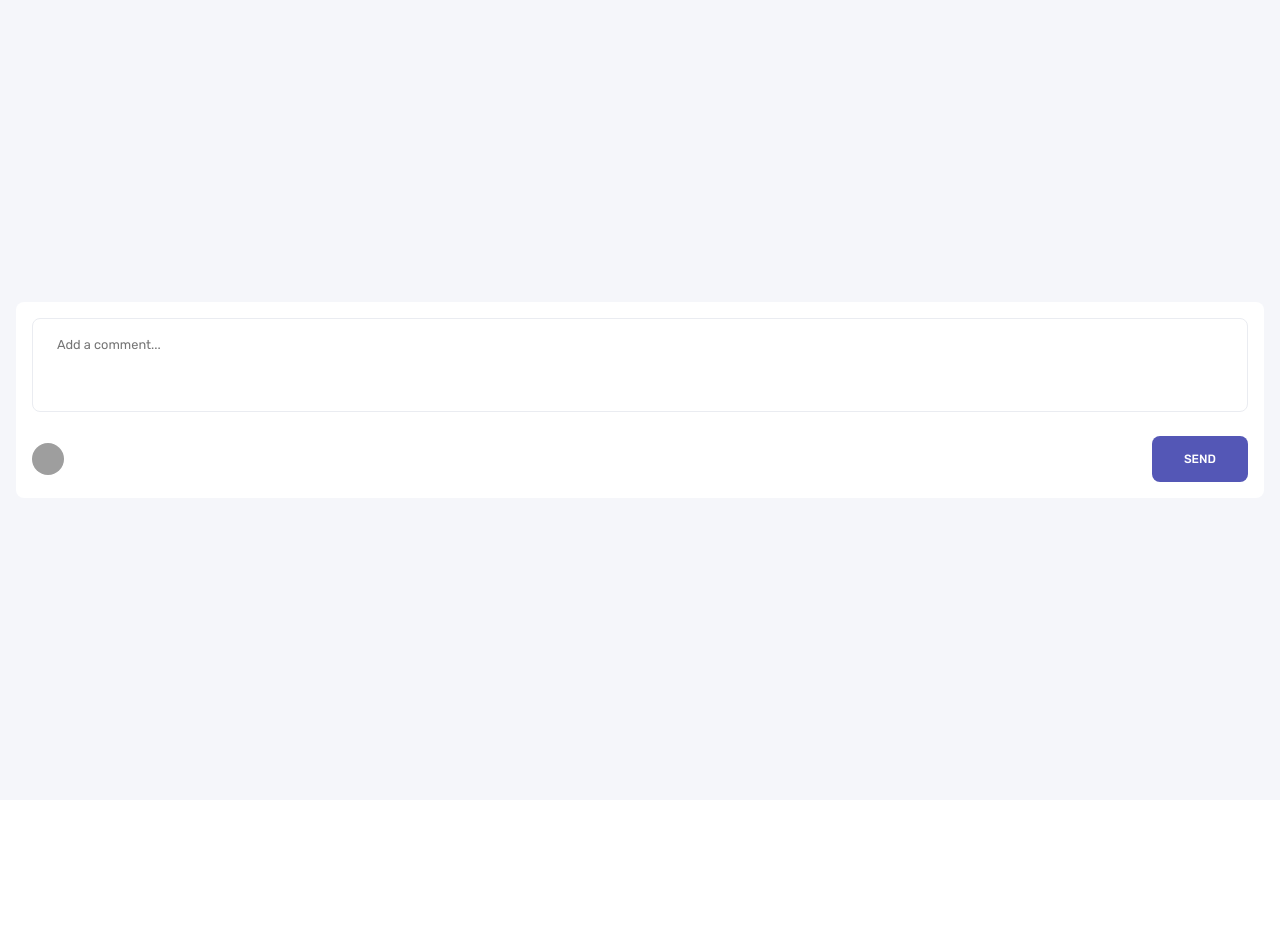
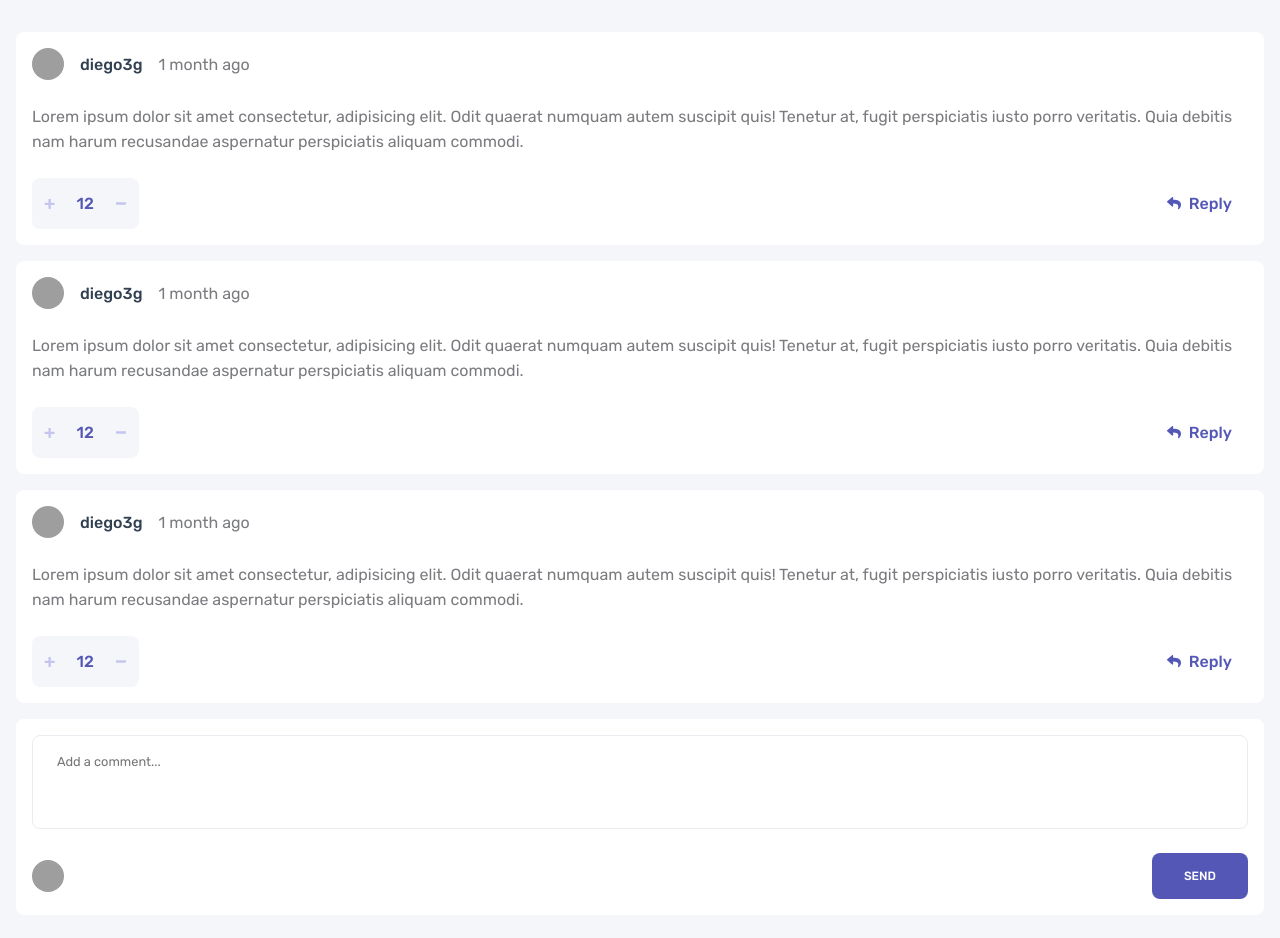
Before and after one commit to Diounata/comments-section, a React (Vite) app in the folder client/: page / in a window 1280 px wide. Shown: the top 938 px of the page. Before the commit the page ends 800 px from the top, so only its background shows below. Built offline with nearby package versions, Linux system fonts and the light colour scheme; grey boxes are pictures that could not be loaded.

Commit message:
add: Comment component

```diff
--- /dev/null
+++ b/client/src/components/Comment/index.tsx
@@ -0,0 +1,70 @@
+import {
+  Container,
+  Header,
+  Main,
+  Footer,
+  FeedbackContainer,
+  Button,
+  ReplyingTo,
+  ButtonsContainer,
+} from './styles';
+
+import PlusSVG from '../../assets/icon-plus.svg';
+import MinusSVG from '../../assets/icon-minus.svg';
+import ReplySVG from '../../assets/icon-reply.svg';
+import DeleteSVG from '../../assets/icon-delete.svg';
+import EditSVG from '../../assets/icon-edit.svg';
+
+export function Comment() {
+  return (
+    <Container>
+      <Header>
+        <img src="https://github.com/diego3g.png" alt="diego3g avatar" />
+
+        <p>
+          diego3g
+
+          {/* <span>you</span> */}
+        </p>
+
+        <span>1 month ago</span>
+      </Header>
+
+      <Main>
+        {/* <ReplyingTo>@Diounata </ReplyingTo> */}
+
+        Lorem ipsum dolor sit amet consectetur, adipisicing elit. Odit quaerat numquam autem
+        suscipit quis! Tenetur at, fugit perspiciatis iusto porro veritatis. Quia debitis nam harum
+        recusandae aspernatur perspiciatis aliquam commodi.
+      </Main>
+
+      <Footer>
+        <FeedbackContainer>
+          <button>
+            <img src={PlusSVG} alt="Like" title="Like" />
+          </button>
+
+          <p>12</p>
+
+          <button>
+            <img src={MinusSVG} alt="Dislike" title="Dislike" />
+          </button>
+        </FeedbackContainer>
+
+        <ButtonsContainer>
+          <Button color="BLUE">
+            <img src={ReplySVG} alt="Reply" title="Reply" /> Reply
+          </Button>
+
+          {/* <Button color="RED">
+            <img src={DeleteSVG} alt="Delete" title="Delete" /> Delete
+          </Button>
+
+          <Button color="BLUE">
+            <img src={EditSVG} alt="Edit" title="Edit" /> Edit
+          </Button> */}
+        </ButtonsContainer>
+      </Footer>
+    </Container>
+  );
+}
--- /dev/null
+++ b/client/src/components/Comment/styles.ts
@@ -0,0 +1,104 @@
+import styled from 'styled-components';
+
+const Container = styled.section`
+  display: flex;
+  flex-direction: column;
+  gap: 1.5rem;
+
+  width: 100%;
+  padding: 1rem;
+
+  background-color: ${({ theme }) => theme.COLOR.WHITE};
+  border-radius: 8px;
+
+  font-size: 0.75rem;
+  color: #7a7b7f;
+`;
+
+const Header = styled.header`
+  display: flex;
+  align-items: center;
+  gap: 1rem;
+
+  img {
+    width: 2rem;
+    height: 2rem;
+
+    border-radius: 1rem;
+  }
+
+  p {
+    display: flex;
+    align-items: center;
+    gap: 0.625rem;
+
+    font: ${({ theme }) => theme.FONT.MEDIUM_500};
+    color: ${({ theme }) => theme.COLOR.DARK_BLUE};
+
+    span {
+      padding: 3px 6px;
+
+      border-radius: 2px;
+      background-color: ${({ theme }) => theme.COLOR.BLUE};
+      font-size: 0.75rem;
+      color: ${({ theme }) => theme.COLOR.WHITE};
+    }
+  }
+`;
+
+const Main = styled.main`
+  line-height: 25px;
+`;
+
+const ReplyingTo = styled.span`
+  font: ${({ theme }) => theme.FONT.MEDIUM_500};
+  color: ${({ theme }) => theme.COLOR.BLUE};
+`;
+
+const Footer = styled.footer`
+  display: flex;
+  align-items: center;
+  justify-content: space-between;
+`;
+
+const FeedbackContainer = styled.article`
+  display: flex;
+  gap: 1.35rem;
+
+  padding: 1rem 0.75rem;
+
+  border-radius: 8px;
+  background-color: ${({ theme }) => theme.COLOR.VERY_LIGHT_GRAY};
+  color: ${({ theme }) => theme.COLOR.BLUE};
+
+  button {
+    display: grid;
+    place-items: center;
+
+    color: ${({ theme }) => theme.COLOR.LIGHT_BLUE};
+  }
+
+  p {
+    font: ${({ theme }) => theme.FONT.MEDIUM_500};
+  }
+`;
+
+const ButtonsContainer = styled.article`
+  display: flex;
+  align-items: center;
+`;
+
+const Button = styled.button<{ color: 'BLUE' | 'RED' }>`
+  display: flex;
+  align-items: center;
+  gap: 0.5rem;
+
+  padding: 0.5rem 1rem;
+
+  background-color: inherit;
+
+  font: ${({ theme }) => theme.FONT.MEDIUM_500};
+  color: ${({ color, theme }) => theme.COLOR[color]};
+`;
+
+export { Container, Header, Main, ReplyingTo, Footer, FeedbackContainer, ButtonsContainer, Button };
--- a/client/src/components/globalStyle.ts
+++ b/client/src/components/globalStyle.ts
@@ -13,6 +13,7 @@ const GlobalStyle = createGlobalStyle`
     border: none;
     background-color: inherit;
     -webkit-tap-highlight-color: transparent;
+    font-size: inherit;
     cursor: pointer;
 
     transition: 0.2s;
--- a/client/src/pages/home/index.tsx
+++ b/client/src/pages/home/index.tsx
@@ -1,11 +1,16 @@
 import { Container } from './styles';
 
+import { Comment } from '../../components/Comment';
 import { AddComment } from '../../components/AddComment';
 import { DeleteModal } from '../../components/DeleteModal';
 
 export function Home() {
   return (
     <Container>
+      <Comment />
+      <Comment />
+      <Comment />
+
       <AddComment />
 
       {false && <DeleteModal />}
--- a/client/src/pages/home/styles.ts
+++ b/client/src/pages/home/styles.ts
@@ -3,6 +3,7 @@ import styled from 'styled-components';
 const Container = styled.div`
   display: grid;
   place-items: center;
+  gap: 1rem;
 
   width: 100vw;
   min-height: 100vh;
```
